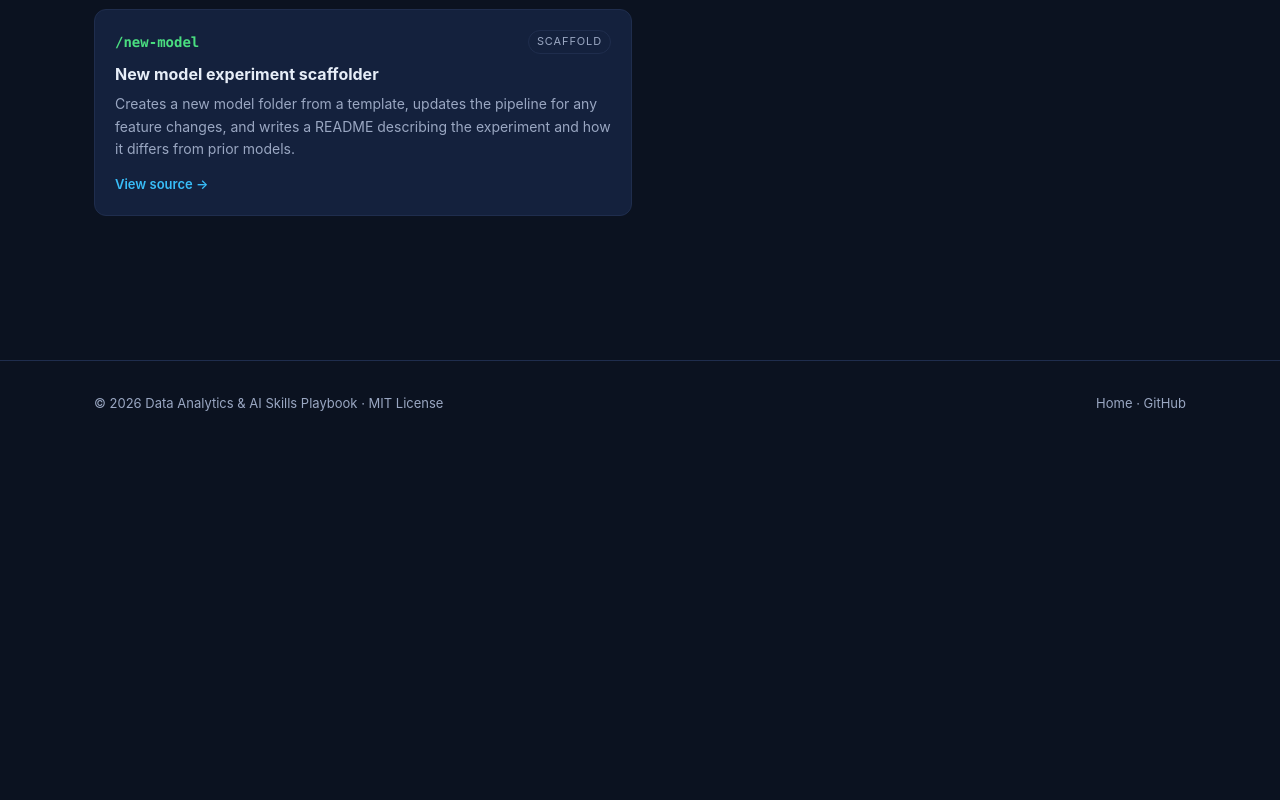
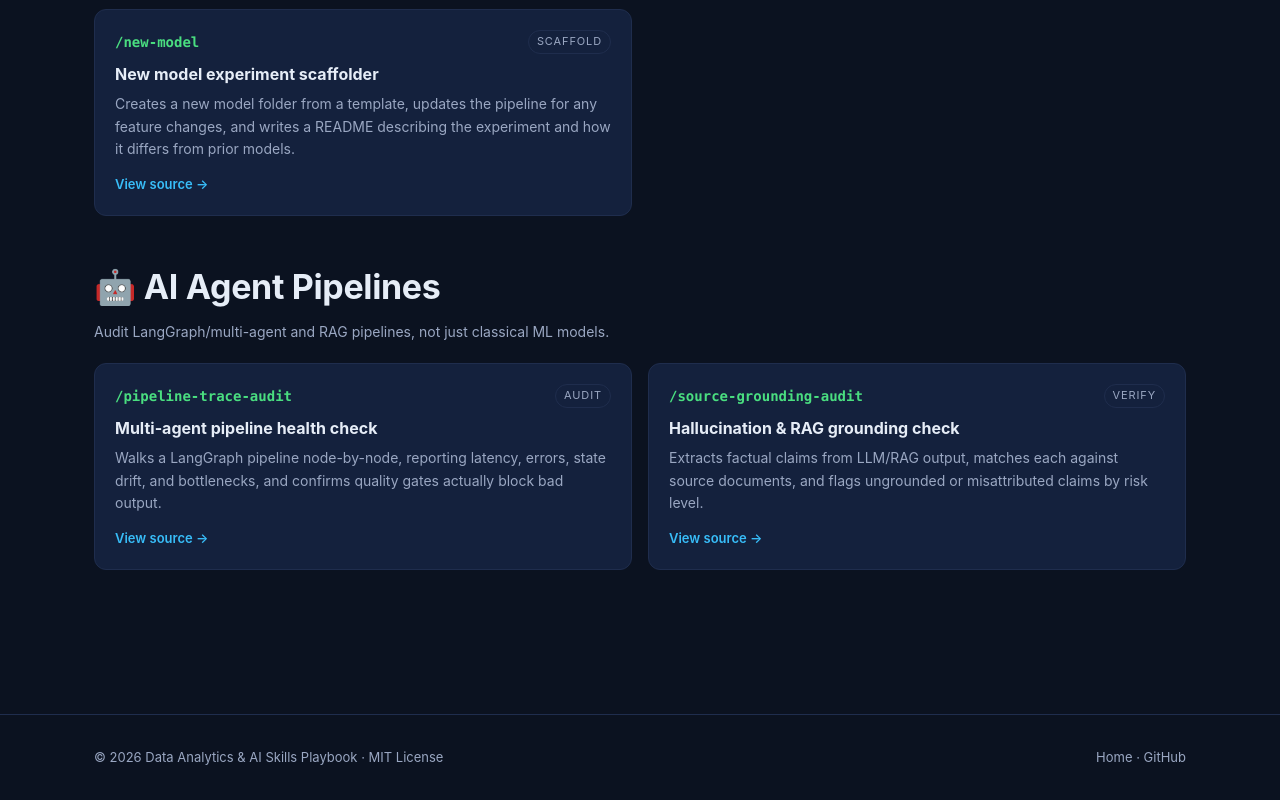
Before and after one commit to massadraza/Data-Analytics-and-AI-Skills-Playbook, a plain HTML site: page skills.html in a window 1280 px wide. Shown: the part 2381-3181 px from the top of the page. Before the commit the page ends 2827 px from the top, so only its background shows below. Drawn offline with Linux system fonts and the light colour scheme.

Commit message:
Add pipeline-trace-audit and source-grounding-audit skills for AI agent pipelines

```diff
--- a/skills.html
+++ b/skills.html
@@ -206,6 +206,35 @@
       </div>
     </div>
 
+    <!-- ============ AI AGENT PIPELINES ============ -->
+    <div class="category">
+      <h2>🤖 AI Agent Pipelines</h2>
+      <p class="cat-sub">Audit LangGraph/multi-agent and RAG pipelines, not just classical ML models.</p>
+      <div class="skill-grid">
+
+        <div class="skill">
+          <div class="skill-head">
+            <span class="name">/pipeline-trace-audit</span>
+            <span class="pill">Audit</span>
+          </div>
+          <h3>Multi-agent pipeline health check</h3>
+          <p>Walks a LangGraph pipeline node-by-node, reporting latency, errors, state drift, and bottlenecks, and confirms quality gates actually block bad output.</p>
+          <a class="view" href="skills/pipeline-trace-audit.md">View source →</a>
+        </div>
+
+        <div class="skill">
+          <div class="skill-head">
+            <span class="name">/source-grounding-audit</span>
+            <span class="pill">Verify</span>
+          </div>
+          <h3>Hallucination &amp; RAG grounding check</h3>
+          <p>Extracts factual claims from LLM/RAG output, matches each against source documents, and flags ungrounded or misattributed claims by risk level.</p>
+          <a class="view" href="skills/source-grounding-audit.md">View source →</a>
+        </div>
+
+      </div>
+    </div>
+
   </div>
 </section>
 
```
Also changed, not shown: 3 other files.
